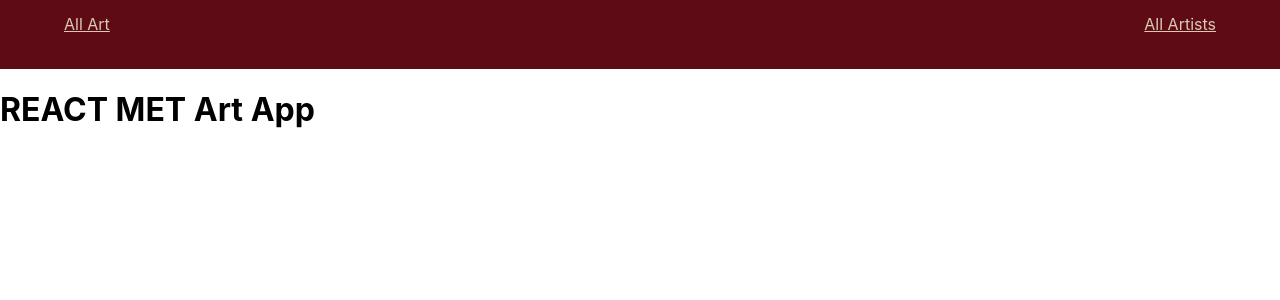
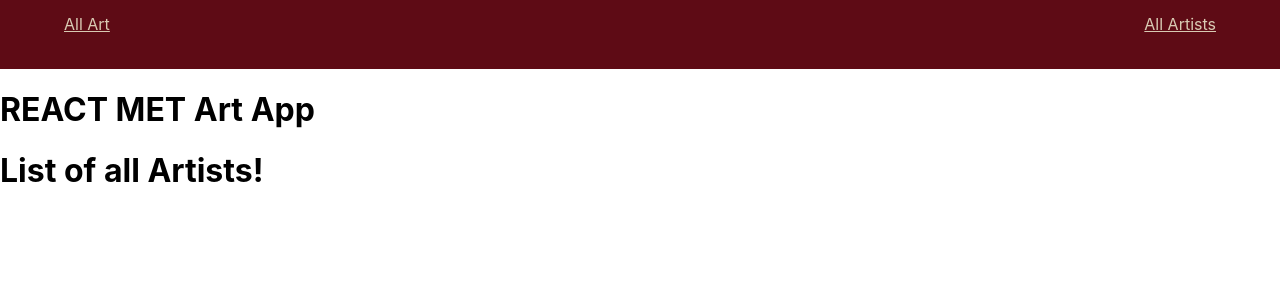
Before and after one commit to sarahpicard/react-met-app, a React (Create React App) app: page /all-artists in a window 1280 px wide. Shown: the top 300 px of the page. Built offline with nearby package versions, Linux system fonts and the light colour scheme.

Commit message:
add route for artists

```diff
--- a/src/App.js
+++ b/src/App.js
@@ -4,6 +4,7 @@ import Nav from './components/Nav';
 import { useState } from 'react';
 import ArtList from './pages/ArtList/ArtList';
 import { Route, Routes } from 'react-router-dom';
+import Artists from './pages/Artists/Artists';
 
 function App() {
   return (
@@ -12,6 +13,7 @@ function App() {
       <h1>REACT MET Art App</h1>
       <Routes>
         <Route path="/all-art" element={<ArtList />} />
+        <Route path="/all-artists" element={<Artists />} />
       </Routes>
     </>
   );
--- a/src/pages/Artists/Artists.jsx
+++ b/src/pages/Artists/Artists.jsx
@@ -0,0 +1,7 @@
+const Artists = () => {
+  return (
+    <h1>List of all Artists!</h1>
+  )
+}
+
+export default Artists
```
